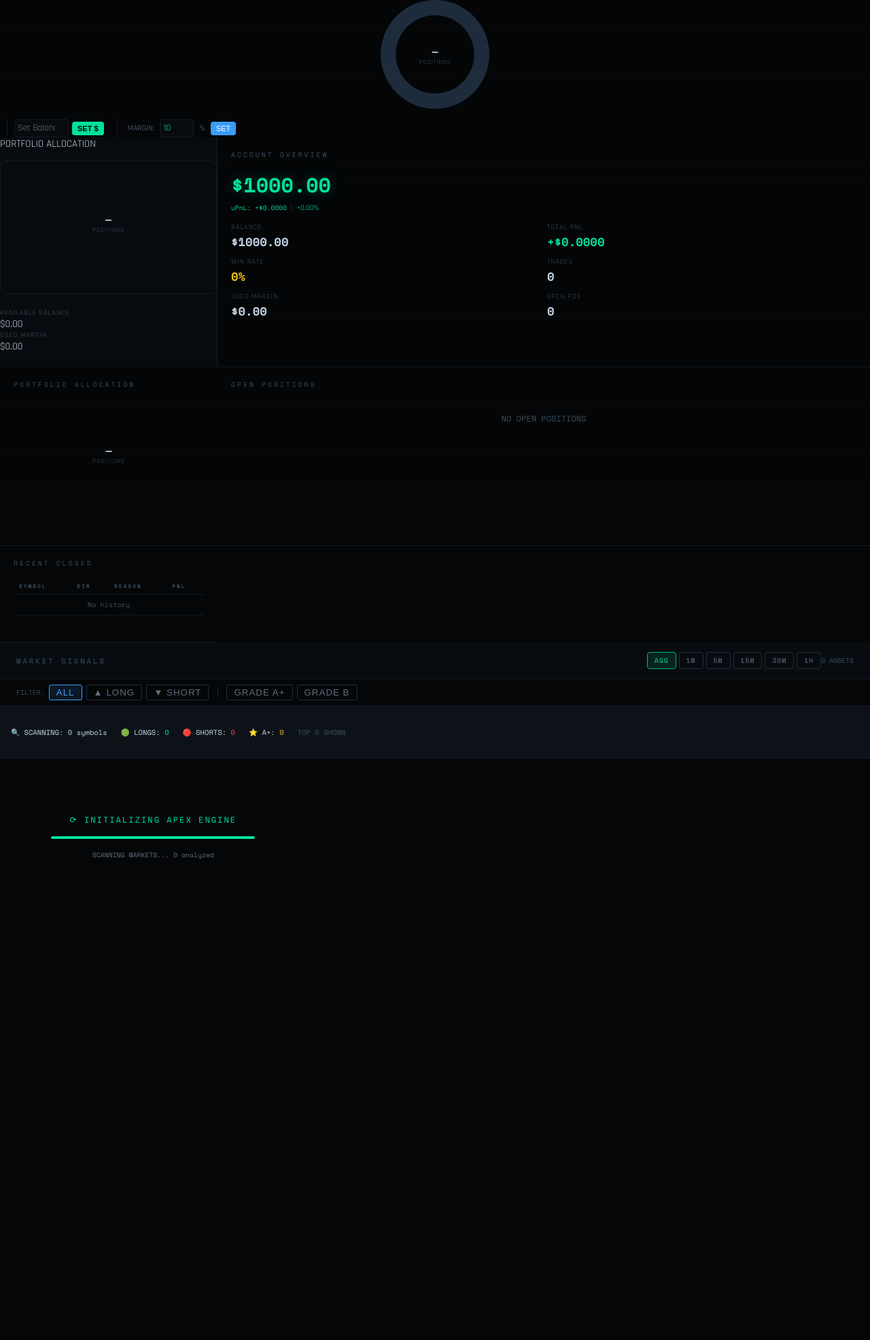
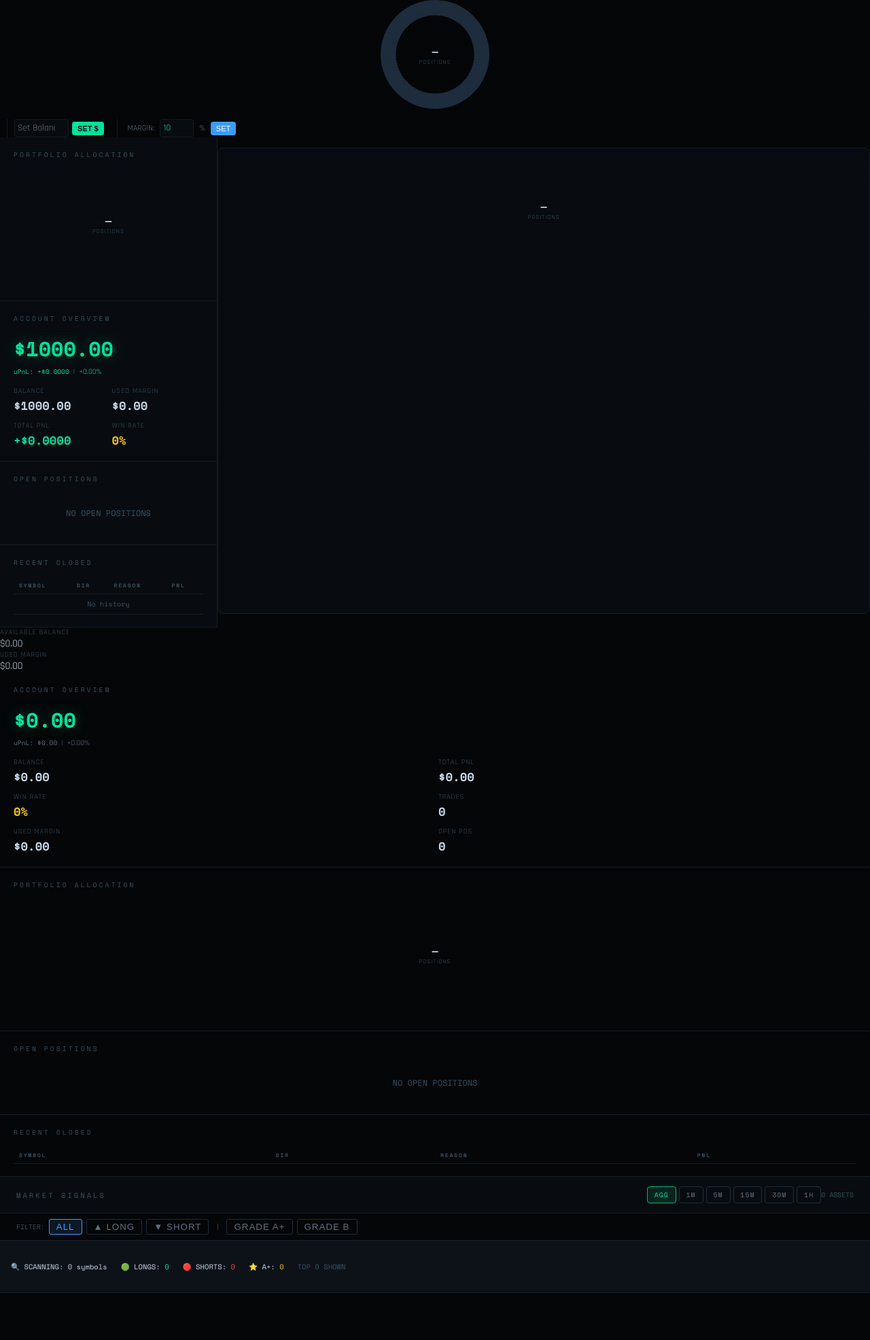
Before and after one commit to johanneshaq/AUTO-TRADE-FLEXIBLE, a Flask app: template templates/index.html in a window 1280 px wide. Shown: the part 90-2061 px from the top of the page at 68% size. Before the commit the page ends 1353 px from the top, so only its background shows below. Run offline with Flask 3, Linux system fonts and the light colour scheme; the template is opened without the code that fills it, so the values that code supplies are empty; a map, chart or similar area stays blank; parts of the project's set-up code (start-up, migrations or seed data) failed here and were passed over.

Commit message:
Update index.html

```diff
--- a/templates/index.html
+++ b/templates/index.html
@@ -435,10 +435,63 @@
 
   <!-- SIDEBAR -->
  <div class="sidebar">
-  <div class="section-title">
-    <div class="glow-dot"></div>
-    PORTFOLIO ALLOCATION
+
+  <div class="panel">
+    <div class="panel-title">Portfolio Allocation</div>
+
+    <div class="pie-wrap">
+      <canvas id="pie-chart"></canvas>
+      <div class="pie-center">
+        <div class="pie-center-val" id="pie-center-val">—</div>
+        <div class="pie-center-label">POSITIONS</div>
+      </div>
+    </div>
+
+    <div class="pie-legend" id="pie-legend"></div>
   </div>
+
+  <div class="panel">
+    <div class="panel-title">Account Overview</div>
+    <div class="equity-big" id="equity">$0.00</div>
+    <div class="equity-sub">
+      <span id="upnl-display" style="font-family:'Space Mono',monospace; font-size:0.85em;">uPnL: $0.00</span>
+      &nbsp;|&nbsp;
+      <span id="return-display">+0.00%</span>
+    </div>
+    <div class="stat-grid" style="margin-top:14px;">
+      <div class="stat-item">
+        <div class="stat-label">Balance</div>
+        <div class="stat-value" id="balance">$0.00</div>
+      </div>
+      <div class="stat-item">
+        <div class="stat-label">Used Margin</div>
+        <div class="stat-value" id="used-margin">$0.00</div>
+      </div>
+      <div class="stat-item">
+        <div class="stat-label">Total PnL</div>
+        <div class="stat-value" id="total-pnl">$0.00</div>
+      </div>
+      <div class="stat-item">
+        <div class="stat-label">Win Rate</div>
+        <div class="stat-value yellow" id="win-rate">0%</div>
+      </div>
+    </div>
+  </div>
+
+  <div class="panel" style="flex:1; overflow:hidden; display:flex; flex-direction:column;">
+    <div class="panel-title">Open Positions</div>
+    <div class="positions-list" id="positions-list"></div>
+  </div>
+
+  <div class="panel">
+    <div class="panel-title">Recent Closed</div>
+    <table class="history-table">
+      <thead><tr><th>Symbol</th><th>Dir</th><th>Reason</th><th>PnL</th></tr></thead>
+      <tbody id="history-body"></tbody>
+    </table>
+  </div>
+
+</div>
 
   <div class="pie-container">
     <div class="pie-wrap">
```
